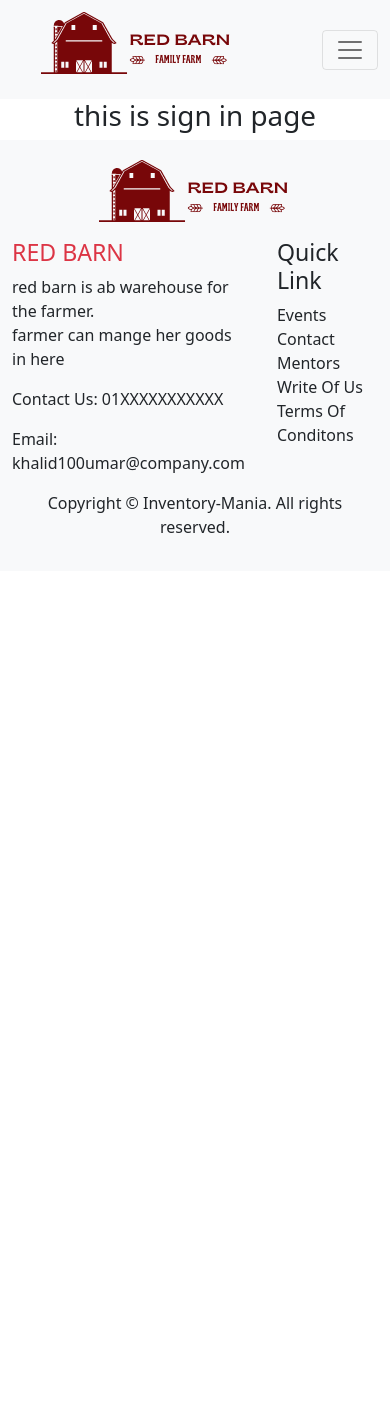
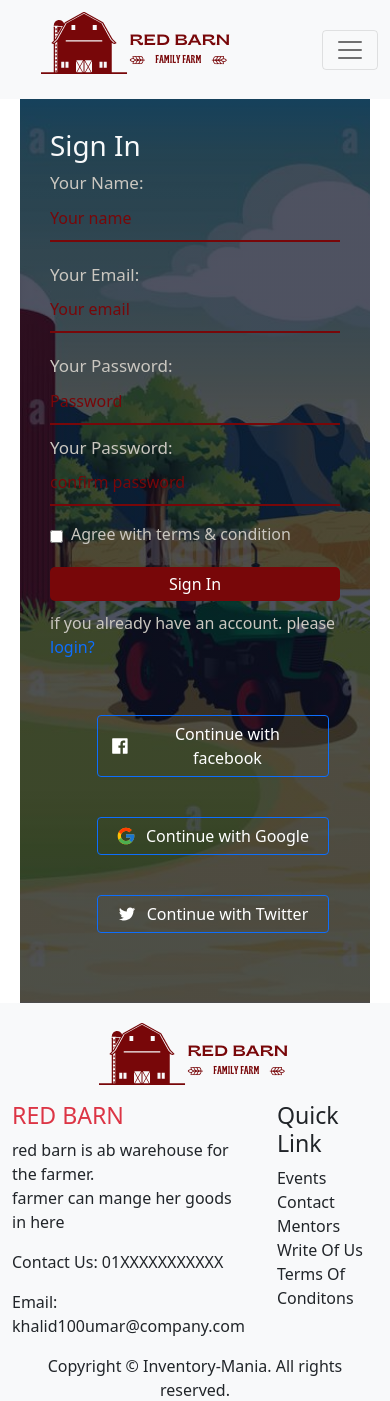
Before and after one commit to khalidumar29/redfarm-client, a React (Create React App) app: page /signIn in a window 390 px wide. Shown: the top 1401 px of the page. Before the commit the page ends 844 px from the top, so only its background shows below. Built offline with nearby package versions, Linux system fonts and the light colour scheme.

Commit message:
done login page responsive

```diff
--- a/src/Pages/Login/Login/Login.css
+++ b/src/Pages/Login/Login/Login.css
@@ -32,8 +32,10 @@
   outline: none;
   border: none;
   border-bottom: 2px solid #780709;
-  background: none;
+  background: transparent;
+  color: #fff;
 }
+
 .input-fild input::placeholder {
   color: #780709;
 }
@@ -56,3 +58,13 @@
   border-radius: 5px;
   padding: 5px 0;
 }
+/* responsive */
+@media only screen and (max-width: 768px) {
+  .login-tamplates {
+    flex-direction: column;
+    width: 350px;
+  }
+  .container {
+    margin: 0;
+  }
+}
--- a/src/Pages/Login/Login/Login.js
+++ b/src/Pages/Login/Login/Login.js
@@ -7,8 +7,8 @@ import { AiOutlineTwitter } from "react-icons/ai";
 import DynamicTitle from "../../../Shared/DynamicTitle/DynamicTitle";
 const Login = () => {
   return (
-    <div className='container my-lg-5'>
-      <DynamicTitle title={"| login"}></DynamicTitle>
+    <div className='my-lg-5'>
+      <DynamicTitle title={"|  login"}></DynamicTitle>
 
       <div className='login-tamplates'>
         <form className='input-fild'>
@@ -37,7 +37,7 @@ const Login = () => {
             <div className='d-flex align-items-center'>
               <input type='checkbox' name='check' id='' />
               <p style={{ marginBottom: "5px" }} className='ms-2 '>
-                Agree with terms & condition{" "}
+                Remember me?{" "}
               </p>
             </div>
             <a href='##' className='text-decoration-none text-primary'>
@@ -46,9 +46,9 @@ const Login = () => {
           </div>
           <input className='btn-login' type='submit' value='Login' />
           <p style={{ textAlign: "left", marginTop: "10px" }}>
-            if you don't have an account please create an{" "}
+            if you don't have an account please{" "}
             <Link to='/signIn' className='text-primary text-decoration-none'>
-              account?
+              create an account?
             </Link>
           </p>
         </form>
--- a/src/Pages/Login/SignIn/SignIn.js
+++ b/src/Pages/Login/SignIn/SignIn.js
@@ -1,11 +1,111 @@
 import React from "react";
+import { Link } from "react-router-dom";
+import { AiFillFacebook } from "react-icons/ai";
+import { FcGoogle } from "react-icons/fc";
+import { AiOutlineTwitter } from "react-icons/ai";
+import DynamicTitle from "../../../Shared/DynamicTitle/DynamicTitle";
+const Login = () => {
+  return (
+    <div className=' my-lg-3'>
+      <DynamicTitle title={"|  signIn"}></DynamicTitle>
 
-const SignIn = () => {
-  return (
-    <div>
-      <h1>this is sign in page</h1>
+      <div className='login-tamplates'>
+        <form className='input-fild'>
+          <h1 className='text-light'>Sign In</h1>
+          <div style={{ margin: "0 0 20px 0" }}>
+            <label htmlFor='name'>Your Name: </label>
+            <input
+              placeholder='Your name'
+              type='text'
+              name='name'
+              id='name'
+              required
+            />
+          </div>
+          <div style={{ margin: "0 0 20px 0" }}>
+            <label htmlFor='email'>Your Email: </label>
+            <input
+              placeholder='Your email'
+              type='email'
+              name='email'
+              id='email'
+              required
+            />
+          </div>
+          <div style={{ margin: "0 0 10px 0" }}>
+            <label htmlFor='password'>Your Password:</label>
+            <input
+              placeholder='Password'
+              type='password'
+              name='password'
+              id=''
+              required
+            />
+          </div>
+          <div style={{ margin: "0 0 10px 0" }}>
+            <label htmlFor='confirmPassword'>Your Password:</label>
+            <input
+              placeholder='confirm password'
+              type='password'
+              name='confirmPassword'
+              id=''
+              required
+            />
+          </div>
+          <div className='d-flex align-items-center justify-content-between mb-3 mt-3'>
+            <div className='d-flex align-items-center'>
+              <input type='checkbox' name='check' id='' />
+              <p style={{ marginBottom: "5px" }} className='ms-2 '>
+                Agree with terms & condition{" "}
+              </p>
+            </div>
+          </div>
+          <input className='btn-login' type='submit' value='Sign In' />
+          <p style={{ textAlign: "left", marginTop: "10px" }}>
+            if you already have an account. please{" "}
+            <Link to='/login' className='text-primary text-decoration-none'>
+              login?
+            </Link>
+          </p>
+        </form>
+        <div className='social-login'>
+          <button className='btn btn-primary d-flex align-items-center justify-content-center'>
+            <AiFillFacebook
+              style={{
+                width: "20px",
+                height: "22px",
+                color: "#fff",
+                marginRight: "10px",
+              }}
+            />
+            Continue with facebook
+          </button>
+          <button className='btn btn-primary d-flex align-items-center justify-content-center'>
+            <FcGoogle
+              style={{
+                width: "20px",
+                height: "22px",
+                color: "#fff",
+                marginRight: "10px",
+              }}
+            />
+            Continue with Google
+          </button>
+          <button className='btn btn-primary d-flex align-items-center justify-content-center'>
+            <AiOutlineTwitter
+              style={{
+                width: "20px",
+                height: "22px",
+                color: "#fff",
+                marginRight: "10px",
+              }}
+            />
+            Continue with Twitter
+          </button>
+        </div>
+      </div>
     </div>
   );
 };
 
-export default SignIn;
+export default Login;
--- a/src/Shared/Footer/Footer.js
+++ b/src/Shared/Footer/Footer.js
@@ -3,13 +3,13 @@ import logo from "../../images/Logo/Red Retro Barn Farm Logo Template (1).png";
 const Footer = () => {
   return (
     <footer style={{ backgroundColor: "#F8F9FA" }}>
-      <div className='container py-3'>
+      <div className='container-lg py-3'>
         <div className='d-lg-flex justify-content-lg-between align-items-lg-center'>
           <div className=''>
             <img src={logo} alt='' />
           </div>
           <div className='d-flex'>
-            <div className=' me-lg-5' style={{ textAlign: "left" }}>
+            <div className='me-lg-5 w-100' style={{ textAlign: "left" }}>
               <h3 className='text-danger'>RED BARN</h3>
               <p>
                 red barn is ab warehouse for the farmer.
@@ -18,7 +18,7 @@ const Footer = () => {
               <p>Contact Us: 01XXXXXXXXXXX</p>
               <p>Email: khalid100umar@company.com</p>
             </div>
-            <ul>
+            <ul className='w-100'>
               <h3 style={{ textAlign: "left" }}>Quick Link</h3>
               <li style={{ textAlign: "left" }} className='list-unstyled'>
                 Events
--- a/src/Shared/NavBar/NavBar.js
+++ b/src/Shared/NavBar/NavBar.js
@@ -32,9 +32,6 @@ const NavBar = () => {
             <CustomLink style={styles} to='/login'>
               Login
             </CustomLink>
-            <CustomLink style={styles} to='/SignIn'>
-              Sign In
-            </CustomLink>
           </Nav>
         </Navbar.Collapse>
       </Container>
```
